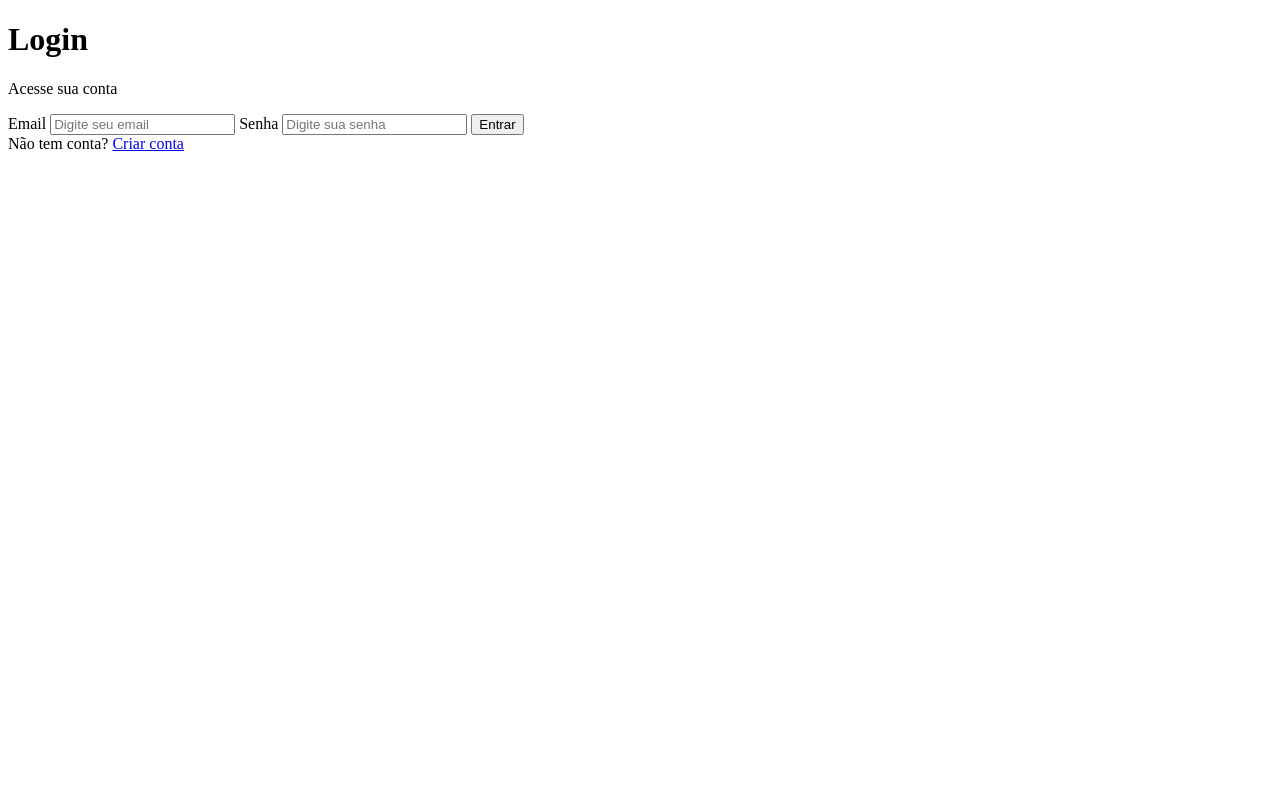
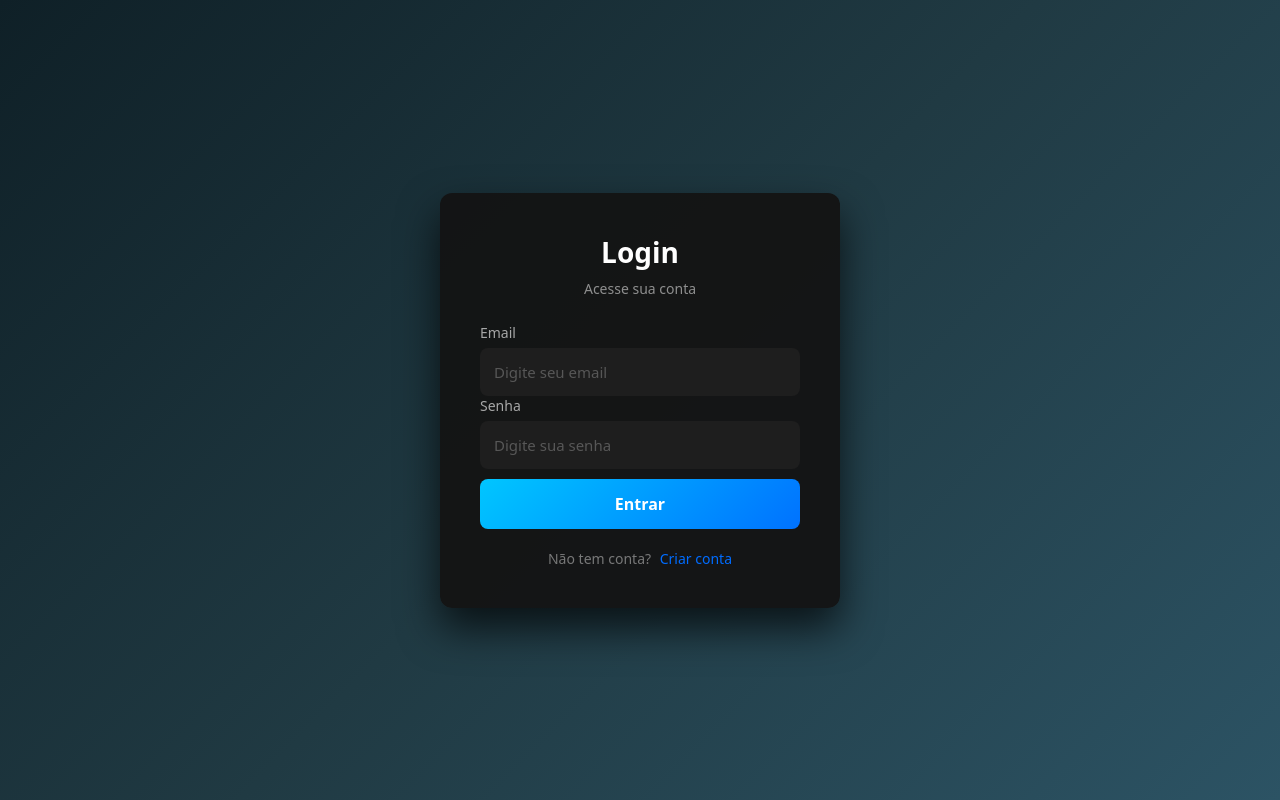
Before and after one commit to CarlosDuarteti/Projeto_Login_System, a plain HTML site: page frontend/index.html in a window 1280 px wide. Drawn offline with Linux system fonts and the light colour scheme; a web font is replaced by a local one.

Commit message:
Subindo o arquivo styleDark.css

```diff
--- a/frontend/CSS/styleDark.css
+++ b/frontend/CSS/styleDark.css
@@ -2,9 +2,99 @@
     margin: 0;
     padding: 0;
     box-sizing: border-box;
+    font-family: "Vampiro One", system-ui;
 }
 
 body{
     height: 100vh;
     margin: 0;
+    background: linear-gradient(135deg, #0f2027, #203a43, #2c5364);
+    display: flex;
+    justify-content: center;
+    align-items: center;
+    color: #ffff;
 }
+
+.login-container{
+    background: rgba(20, 20, 20, 0.95);
+    width: 100%;
+    max-width: 400px;
+    padding: 40px;
+    border-radius: 12px;
+    box-shadow: 0 20px 40px rgba(0, 0, 0, 0.7);
+    text-align: center;
+}
+
+.login-container h1{
+    font-size: 28px;
+    margin-bottom: 8px;
+    color: #ffff;
+}
+
+.login-container p{
+    font-size: 14px;
+    margin-bottom: 25px;
+    color: #bbbb;
+}
+
+.input-group{
+    text-align: left;
+    margin-bottom: 18px;
+}
+
+.input-group label{
+    display: block;
+    font-size: 14px;
+    margin-bottom: 6px;
+    color: #cccc;
+}
+
+.input-group input{
+    width: 100%;
+    padding: 14px;
+    border-radius: 8px;
+    border: none;
+    background: #1e1e1e;
+    color: #ffff;
+    font-size: 15px;
+}
+
+.input-group input::placeholder{
+    color: #8888;
+}
+
+button{
+    width: 100%;
+    padding: 14px;
+    margin-top: 10px;
+    border: none;
+    border-radius: 8px;
+    background: linear-gradient(135deg, #00c6ff, #0072ff);
+    color: #ffffff;
+    font-size: 16px;
+    font-weight: bold;
+    cursor: pointer;
+    transition: transform 0.2s, box-shadow 0.2s;
+}
+
+button:hover{
+    transform: translateY(-2px);
+    box-shadow: 0 10px 25px rgba(0, 114, 255, 0.5);
+}
+
+.footer{
+    margin-top: 20px;
+    font-size: 14px;
+    color: #aaaa;
+}
+
+.footer a{
+    margin-left: 5px;
+    color: #006cff;
+    text-decoration: none;
+    transition: color 0.3s;
+}
+
+.footer a:hover{
+    color: #66d9ff;
+}
--- a/frontend/index.html
+++ b/frontend/index.html
@@ -5,7 +5,9 @@
     <meta name="viewport" content="width=device-width, initial-scale=1.0">
     <title>Login System</title>
 
-    <link rel="stylesheet" href="./css/style.css">
+    <link rel="stylesheet" href="./css/styleDark.css">
+    <link href="https://fonts.googleapis.com/css2?family=Vampiro+One&display=swap" rel="stylesheet">
+
 </head>
 <body>
     <!-- div principal de login. A classe login-container usada no css -->
@@ -20,13 +22,12 @@
 
         <div class="input-group">
             <label for="email">Email</label> <!-- Campo de entrada do email. Type email é um validador do nosso próprio validador -->
-            <input id="email" type="email" placeholder="Digite seu email">
+            <input id="email" type="email" placeholder="Digite seu email"><br>
             <label for="senha">Senha</label> <!-- Campo de entrada da senha. Type password mascara o que for digitado no campo senha -->
-            <input id="senha" type="password" placeholder="Digite sua senha">
+            <input id="senha" type="password" placeholder="Digite sua senha"><br>
+            <button type="submit">Entrar</button>
+        </div>
 
-            <button type="submit">Entrar</button>
-
-        </div>
     </form>
 
     <div class="footer">
```
